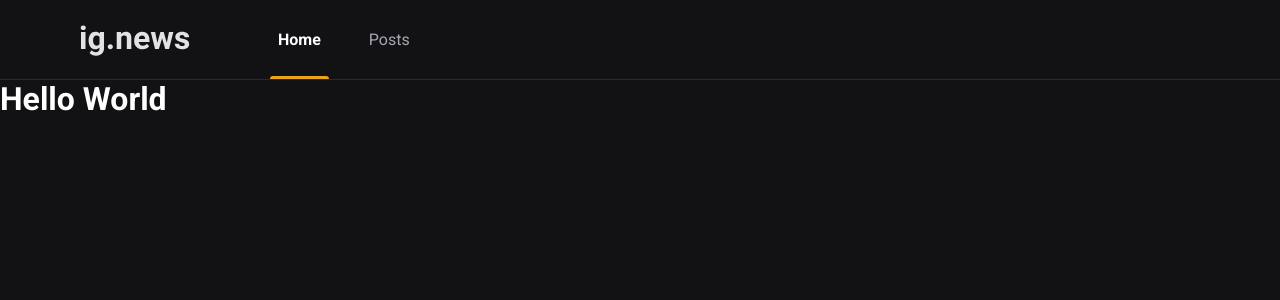
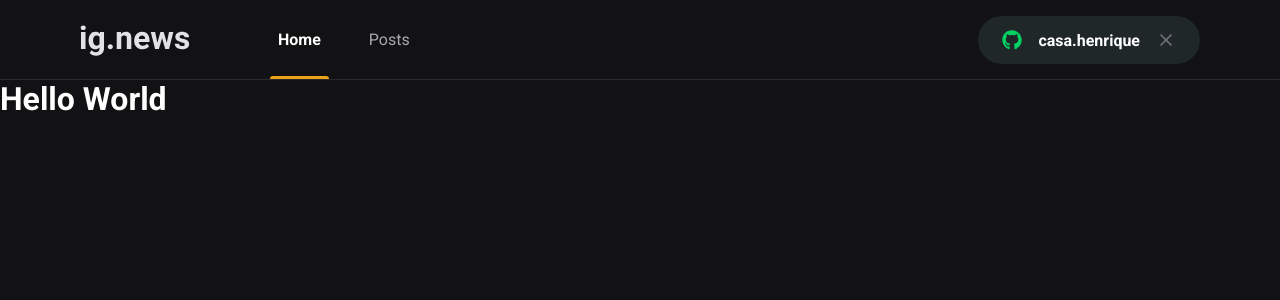
Before and after one commit to casa-henrique/IgNews, a Next.js app: page / in a window 1280 px wide. Shown: the top 300 px of the page. Built offline with nearby package versions, Linux system fonts and the light colour scheme.

Commit message:
Componente SignInButton

```diff
--- a/package.json
+++ b/package.json
@@ -12,6 +12,7 @@
     "next": "12.1.0",
     "react": "17.0.2",
     "react-dom": "17.0.2",
+    "react-icons": "^4.3.1",
     "sass": "^1.49.9"
   },
   "devDependencies": {
--- /dev/null
+++ b/src/components/Header/SignInButton/index.tsx
@@ -0,0 +1,21 @@
+import styles from "./styles.module.scss";
+
+import { FaGithub } from "react-icons/fa";
+import { FiX } from "react-icons/fi";
+
+export function SignInButton() {
+  const isUserloggedIn = true;
+
+  return isUserloggedIn ? (
+    <button type="button" className={styles.signInButton}>
+      <FaGithub color="#04d361" />
+      casa.henrique
+      <FiX color="#737380" className={styles.closeIcon} />
+    </button>
+  ) : (
+    <button type="button" className={styles.signInButton}>
+      <FaGithub color="#eba417" />
+      Sign in with GitHub
+    </button>
+  );
+}
--- /dev/null
+++ b/src/components/Header/SignInButton/styles.module.scss
@@ -0,0 +1,35 @@
+.signInButton {
+  display: flex;
+  align-items: center;
+  justify-content: center;
+
+  height: 3rem;
+  padding: 0 1.5rem;
+
+  border-radius: 3rem;
+  border: 0;
+
+  background: var(--gray-850);
+  color: var(--white);
+
+  font-weight: bold;
+
+  svg {
+    width: 20px;
+    height: 20px;
+  }
+
+  svg:first-child {
+    margin-right: 1rem;
+  }
+
+  svg.closeIcon {
+    margin-left: 1rem;
+  }
+
+  transition: filter 0.2s;
+
+  &:hover {
+    filter: brightness(0.8);
+  }
+}
--- a/src/components/Header/index.tsx
+++ b/src/components/Header/index.tsx
@@ -1,4 +1,5 @@
 import styles from "./styles.module.scss";
+import { SignInButton } from "./SignInButton";
 
 export function Header() {
   return (
@@ -10,6 +11,8 @@
           <a className={styles.active}>Home</a>
           <a>Posts</a>
         </nav>
+
+        <SignInButton />
       </div>
     </header>
   );
--- a/src/components/Header/styles.module.scss
+++ b/src/components/Header/styles.module.scss
@@ -57,4 +57,8 @@
       }
     }
   }
+
+  > button {
+    margin-left: auto;
+  }
 }
--- a/src/styles/global.scss
+++ b/src/styles/global.scss
@@ -10,6 +10,7 @@
   --gray-100: #e1e1e6;
   --gray-300: #a8a8b3;
   --gray-800: #29292e;
+  --gray-850: #1f2729;
   --gray-900: #121214;
 
   --cyan-500: #61dafb;
```
Also changed, not shown: 1 other file (tests, documents, lock files or other folders).
